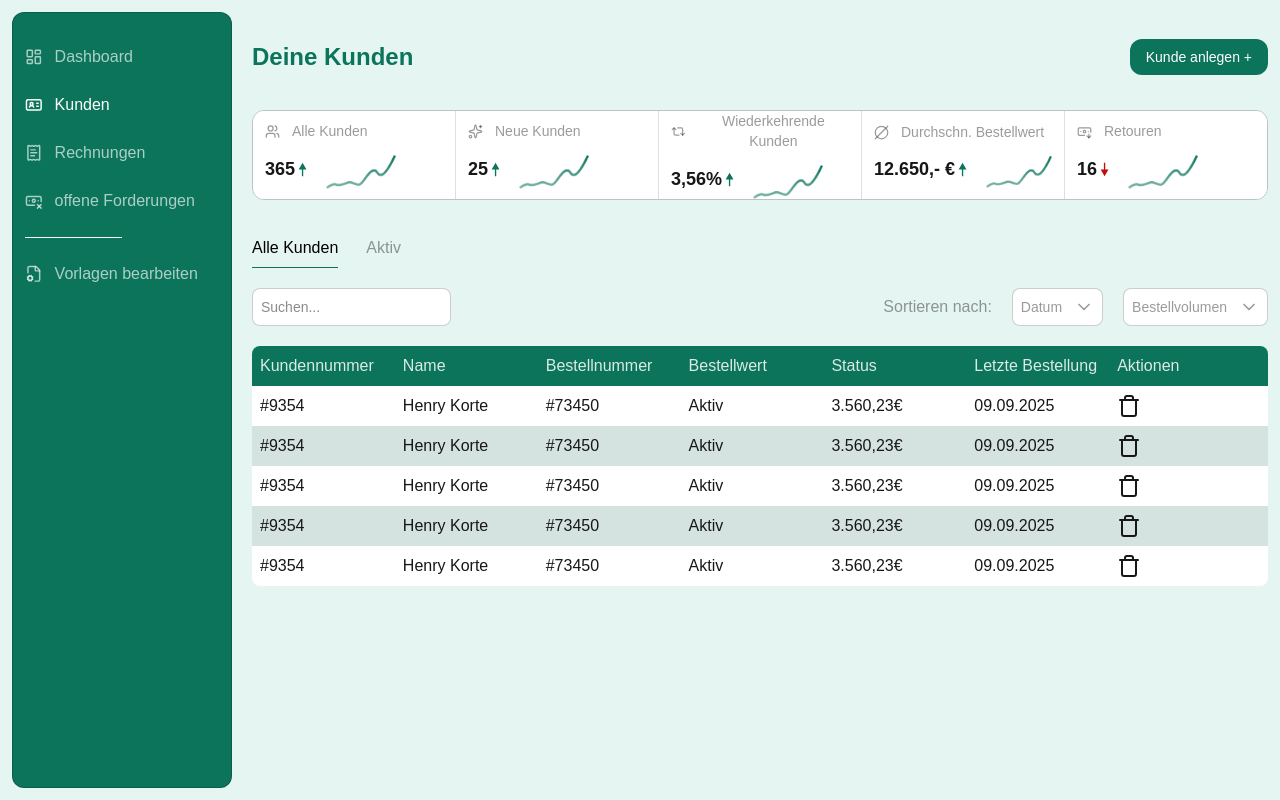
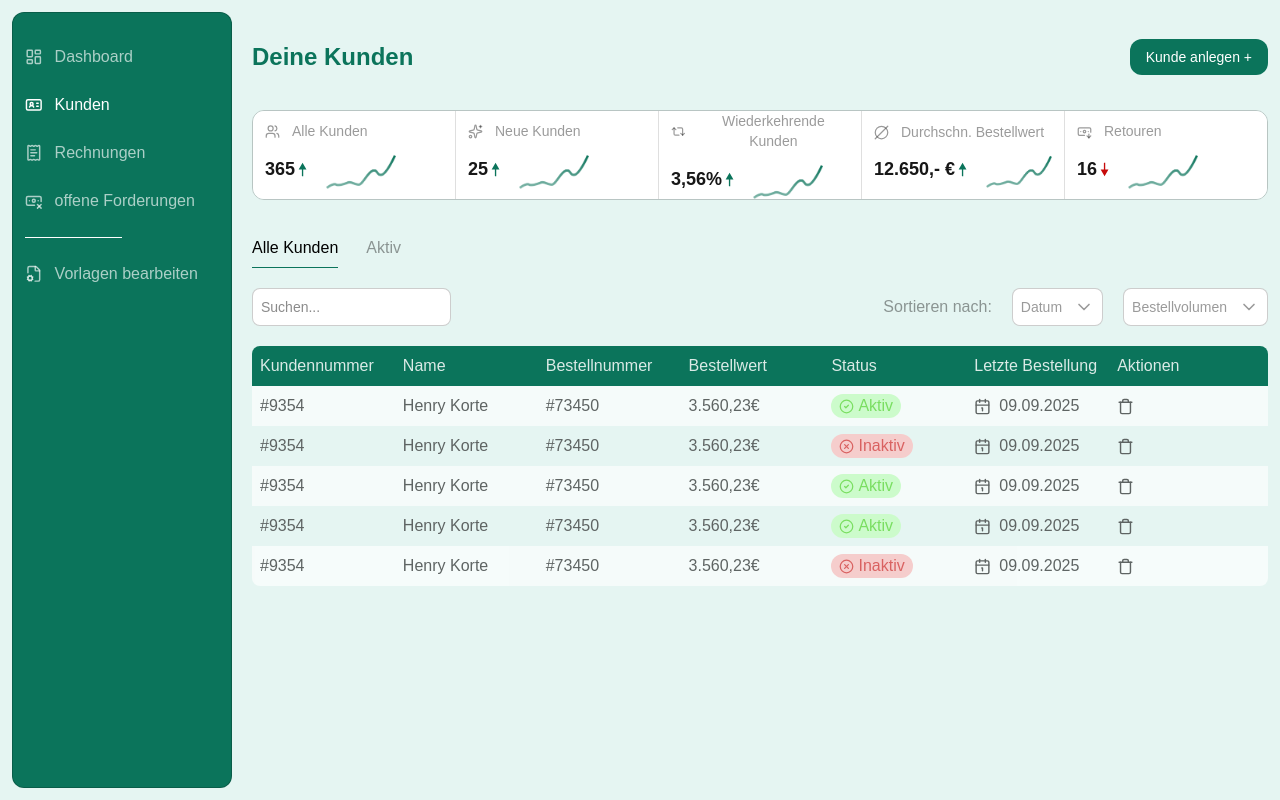
Before and after one commit to henrymh5/invoice-automation, a Next.js app: page /kunden in a window 1280 px wide. Built offline with nearby package versions, Linux system fonts and the light colour scheme.

Commit message:
feat: Table Design changed

```diff
--- a/app/(app)/kunden/page.tsx
+++ b/app/(app)/kunden/page.tsx
@@ -5,7 +5,10 @@ import {
   Repeat2,
   CircleSlash2,
   BanknoteArrowDown,
-  TrashIcon
+  TrashIcon,
+  CircleCheck,
+  CircleX,
+  Calendar1
 } from "lucide-react";
 
 import Image from "next/image";
@@ -173,6 +176,10 @@ function TableSettings() {
   );
 }
 
+interface CustomerProps {
+    status: string,
+}
+
 function CustomerTable(){
     return (
         <div className="rounded-lg overflow-hidden mt-5">
@@ -185,25 +192,35 @@ function CustomerTable(){
                 <div className="flex-1 text-[#ffffffd9]">Letzte Bestellung</div>
                 <div className="flex-1 text-[#ffffffd9]">Aktionen</div>
             </div>
-            <Customer />
-            <Customer />
-            <Customer />
-            <Customer />
-            <Customer />
+            <Customer status="active" />
+            <Customer status="inactive" />
+            <Customer status="active" />
+            <Customer status="active" />
+            <Customer status="inactive" />
         </div>
     )
 }
 
-function Customer(){
+
+function Customer({status}: CustomerProps){
     return (
-        <div className="flex items-stretch justify-start bg-white w-full Customer p-2 hover:opacity-50 cursor-pointer transition">
+        <div className="flex items-center justify-start bg-white w-full Customer p-2 opacity-65 hover:opacity-100 cursor-pointer transition">
             <div className="flex-1">#9354</div>
             <div className="flex-1">Henry Korte</div>
             <div className="flex-1">#73450</div>
-            <div className="flex-1">Aktiv</div>
             <div className="flex-1">3.560,23€</div>
-            <div className="flex-1">09.09.2025</div>
-            <div className="flex-1"><TrashIcon /></div>
+            <div className="flex-1"><Status status={status} /></div>
+            <div className="flex-1 flex items-center justify-start gap-2"><Calendar1 size={17}/>09.09.2025</div>
+            <div className="flex-1"><TrashIcon size={17} /></div>
         </div>
     )
 }
+
+function Status({status} : CustomerProps){
+
+    if (status === "active"){
+    return <div className="bg-[#C0FFB7] w-fit px-2 rounded-2xl text-[#41D315] flex gap-1 items-center justify-center"><CircleCheck size={15} /> Aktiv</div>
+    }
+
+    return <div className="bg-[#FFB8B8] w-fit px-2 rounded-2xl text-[#D31515] flex gap-1 items-center justify-center"><CircleX size={15}/>Inaktiv</div>
+}
--- a/app/globals.css
+++ b/app/globals.css
@@ -27,5 +27,5 @@ body {
   background: #0B745B;
 }
 .Customer:nth-child(odd){
-  background: #00000013!important;
+  background: transparent!important;
 }
```
